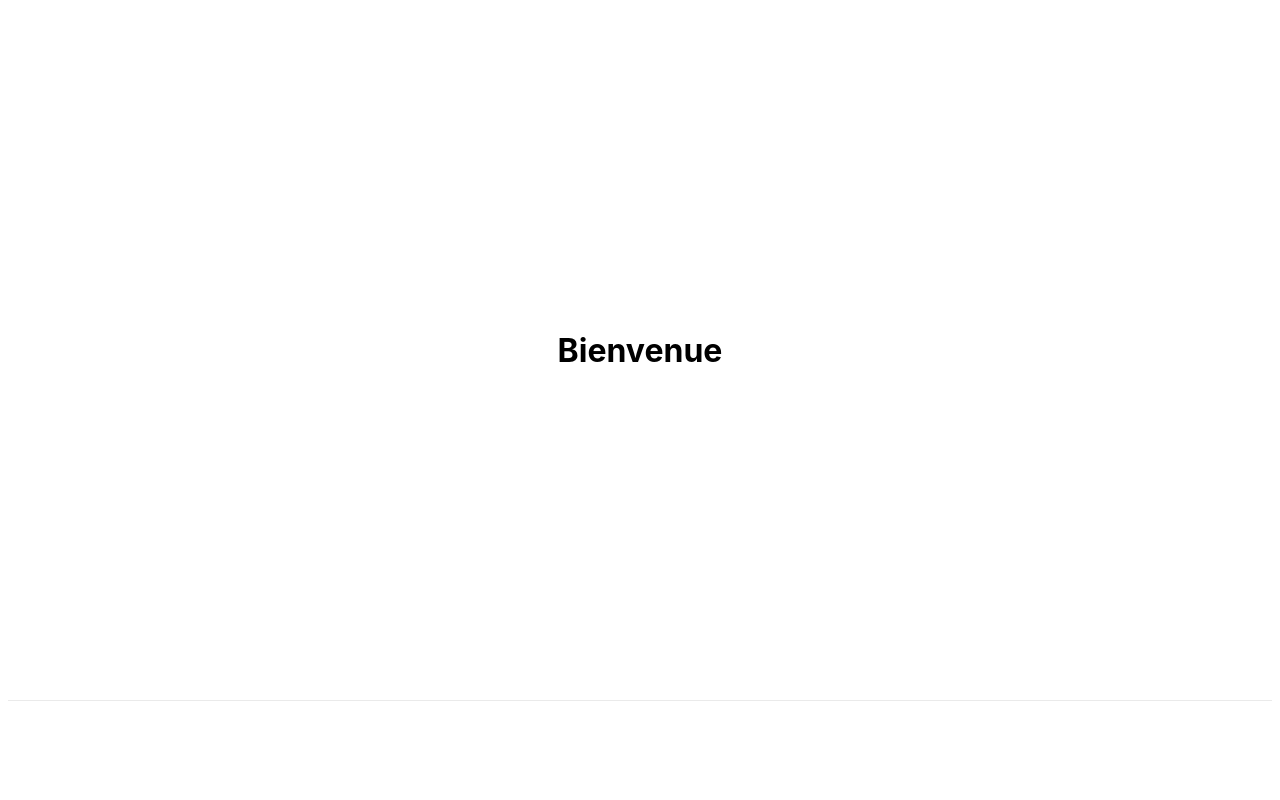
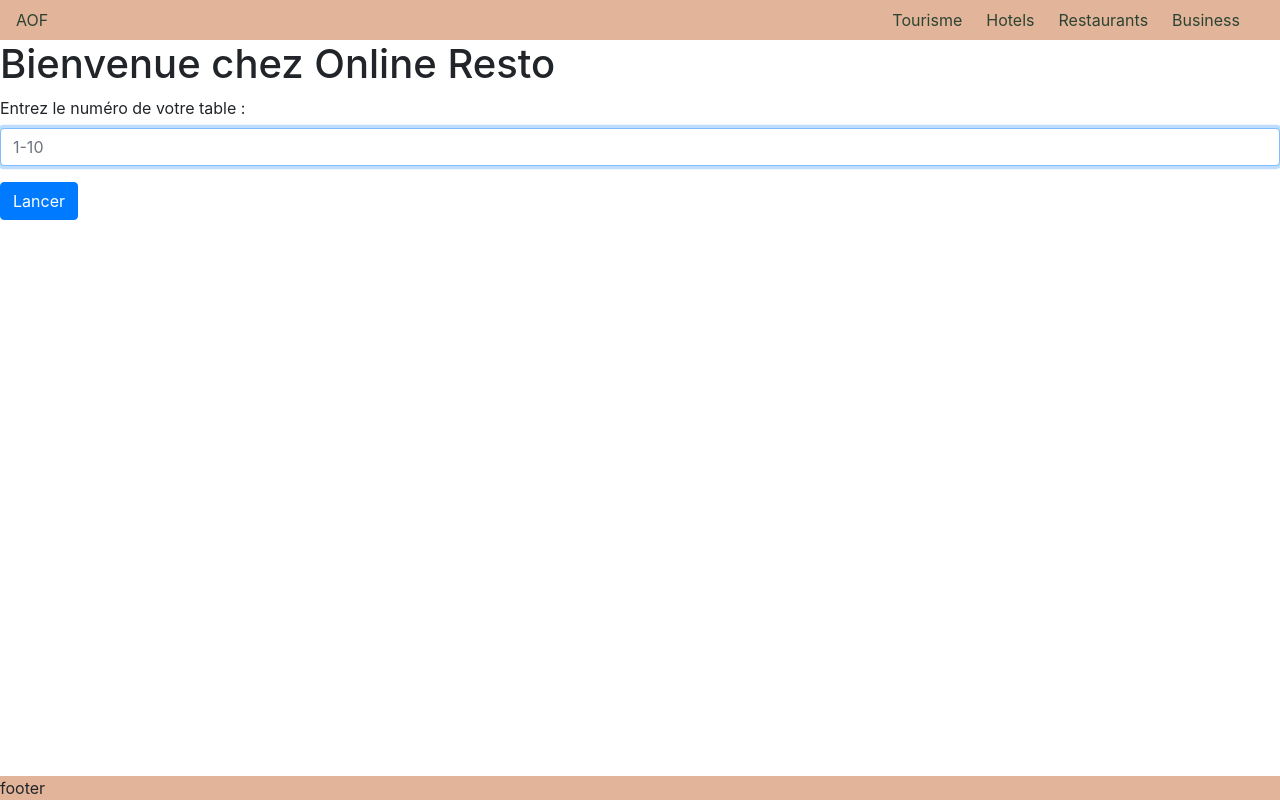
Before and after one commit to eteka03/online-resto-front, a Next.js app: page / in a window 1280 px wide. Built offline with nearby package versions, Linux system fonts and the light colour scheme.

Commit message:
implement index page logic

```diff
--- a/components/Layout/Layout.js
+++ b/components/Layout/Layout.js
@@ -1,9 +1,24 @@
 import React from 'react'
+import Head from 'next/head'
+import styles from '../Layout/Layout.module.scss'
+import Navbar from '../Navbar/Navbar'
 
-export default function Layout() {
+export default function Layout({children}) {
     return (
-        <div>
-            layout
-        </div>
+        <div className={styles.layout}>
+        <Head>
+
+          <link rel="icon" href="/favicon.ico" />
+        </Head>
+        <Navbar />
+
+        <main >
+         {children}
+        </main>
+
+        <footer >
+          footer
+        </footer>
+      </div>
     )
 }
--- /dev/null
+++ b/components/Layout/Layout.module.scss
@@ -0,0 +1,17 @@
+.layout{
+
+    width: 100%;
+    padding: 0;
+    min-height: 100vh;
+    display: flex;
+    flex-direction: column;
+
+    main{
+        flex: 1 0 auto;
+    }
+
+    footer{
+        flex-shrink: 0;
+
+    }
+}
--- /dev/null
+++ b/components/Navbar/NavBar.module.scss
@@ -0,0 +1,17 @@
+.customNav{
+    background-color: #e2b59a;
+    color: #ffffff;
+
+    a{
+        color: #2c4232;
+      text-decoration: none;
+       margin-right: 1.5rem;
+    };
+
+    a:hover{
+        text-decoration: none;
+    }
+
+
+
+}
--- a/components/Navbar/Navbar.js
+++ b/components/Navbar/Navbar.js
@@ -1,9 +1,54 @@
-import React from 'react'
+import React, { useState } from 'react';
+import Link from 'next/link'
+import {
+  Collapse,
+  Navbar,
+  NavbarToggler,
 
-export default function Navbar() {
-    return (
-        <div>
-            Navbar
-        </div>
-    )
+  Nav,
+
+} from 'reactstrap';
+
+import styles from './NavBar.module.scss'
+
+const NavBar = (props) => {
+  const [isOpen, setIsOpen] = useState(false);
+
+  const toggle = () => setIsOpen(!isOpen);
+
+  return (
+    <div>
+      <Navbar  className={styles.customNav} light expand="md">
+          <Link href="/">
+          <a>AOF</a>
+          </Link>
+
+        <NavbarToggler onClick={toggle} />
+        <Collapse isOpen={isOpen} navbar>
+          <Nav className="ml-auto" navbar>
+
+          <Link href="/tourisme" passHref>
+                <a>Tourisme</a>
+            </Link>
+                <Link href="/hotels">
+                <a >Hotels</a>
+                </Link>
+
+                <Link href="/gastronomie">
+                <a >Restaurants</a>
+                </Link>
+
+                <Link href="/restaurants">
+                <a >Business</a>
+                </Link>
+
+          </Nav>
+
+        </Collapse>
+      </Navbar>
+
+    </div>
+  );
 }
+
+export default NavBar;
--- a/package.json
+++ b/package.json
@@ -8,8 +8,11 @@
     "start": "next start"
   },
   "dependencies": {
+    "bootstrap": "^4.5.2",
     "next": "9.5.2",
     "react": "16.13.1",
-    "react-dom": "16.13.1"
+    "react-dom": "16.13.1",
+    "reactstrap": "^8.5.1",
+    "sass": "^1.26.10"
   }
 }
--- a/pages/_app.js
+++ b/pages/_app.js
@@ -1,8 +1,14 @@
 import '../styles/globals.css'
+import '../styles/globalstyle.scss'
+import 'bootstrap/dist/css/bootstrap.min.css';
 import Layout from '../components/Layout/Layout'
 
 function MyApp({ Component, pageProps }) {
-  return <Component {...pageProps} />
+  return (
+    <Layout>
+  <Component {...pageProps} />
+  </Layout>
+  )
 }
 
 export default MyApp
--- /dev/null
+++ b/pages/functions/isBetweenTableNumber.js
@@ -0,0 +1,9 @@
+export default function isBetweenTableNumber(n){
+
+    if(n >= 1 && n <=10 ){
+        return true
+    }
+    else{
+        return false
+    }
+}
--- /dev/null
+++ b/pages/functions/isRealNumber.js
@@ -0,0 +1,11 @@
+export default function isRealNumberAndInteger(n){
+    let isNumber = !isNaN(parseFloat(n)) && isFinite(n);
+
+        if(isNumber &&
+             (n % 1 === 0) ){
+            return true
+        }
+        else{
+            return false
+        }
+}
--- a/pages/index.js
+++ b/pages/index.js
@@ -1,21 +1,54 @@
+import React,{useState} from 'react'
 import Head from 'next/head'
+import {useRouter} from 'next/router'
 import styles from '../styles/Home.module.css'
+import { Form,Label,Input,FormGroup,Button } from 'reactstrap'
+import isRealNumberAndInteger from './functions/isRealNumber'
+import isBetweenTableNumber from './functions/isBetweenTableNumber'
+
 
 export default function Home() {
+
+  const [numero,setNumero] = useState('')
+  const [isValid,setIsValid]= useState(false)
+  const Router = useRouter()
+
+ const handleSubmit = e=>{
+      e.preventDefault()
+
+     if( isRealNumberAndInteger(numero)  && isBetweenTableNumber(numero) ){
+       Router.push('/commande')
+     }else{
+      setIsValid(true)
+     }
+  }
+
+  const handleChange = e => {
+    e.preventDefault()
+    setNumero(e.target.value)
+  }
+
   return (
-    <div className={styles.container}>
+    <div className="page-container">
       <Head>
         <title>online resto-Home</title>
         <link rel="icon" href="/favicon.ico" />
       </Head>
 
-      <main className={styles.main}>
-        <h1>Bienvenue</h1>
+      <main >
+        <h1>Bienvenue chez Online Resto</h1>
+
+          <Form onSubmit={handleSubmit} >
+            <FormGroup>
+            <Label for="numeroTable">Entrez le numéro de votre table :</Label>
+            <Input required autoFocus onChange={handleChange} value={numero} type="text" name="numero" placeholder="1-10" />
+  <p>{isValid ? 'un nombre entre 1-10' : ''}</p>
+            <Button color="primary">Lancer</Button>
+            </FormGroup>
+          </Form>
       </main>
 
-      <footer className={styles.footer}>
 
-      </footer>
     </div>
   )
 }
--- /dev/null
+++ b/styles/globalstyle.scss
@@ -0,0 +1,3 @@
+footer{
+    background-color: #e2b59a;
+}
```
Also changed, not shown: 2 other files (tests, documents, lock files or other folders).
